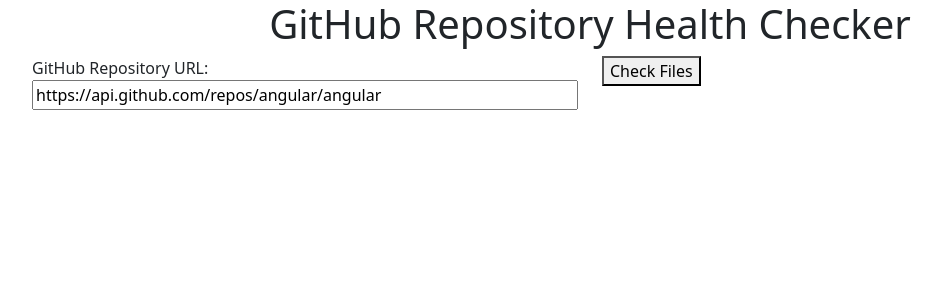
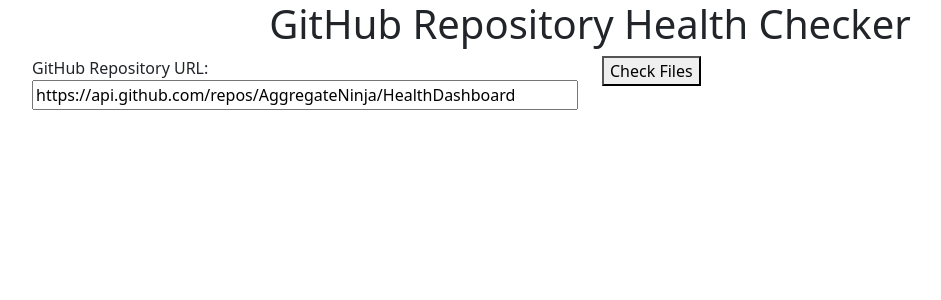
Before and after one commit to AggregateNinja/HealthDashboard, an Angular app: page / in a window 1280 px wide. Shown: the top 300 px of the page, without its empty margins (50-991 px from the left). Built offline with nearby package versions, Linux system fonts and the light colour scheme.

Commit message:
Update app.ts

```diff
--- a/src/app/app.ts
+++ b/src/app/app.ts
@@ -22,9 +22,9 @@
 
 
   protected readonly title = signal('health-dashboard');
-  githubUrl = 'https://api.github.com/repos/angular/angular';
-  owner = 'angular';
-  repo = 'angular';
+  githubUrl = 'https://api.github.com/repos/AggregateNinja/HealthDashboard';
+  owner = 'AggregateNinja';
+  repo = 'HealthDashboard';
   user: any;
   fileList = ['LICENSE', '.gitignore', 'README.md'];
   fileStatuses: Record<string, boolean> | null = null;
```
